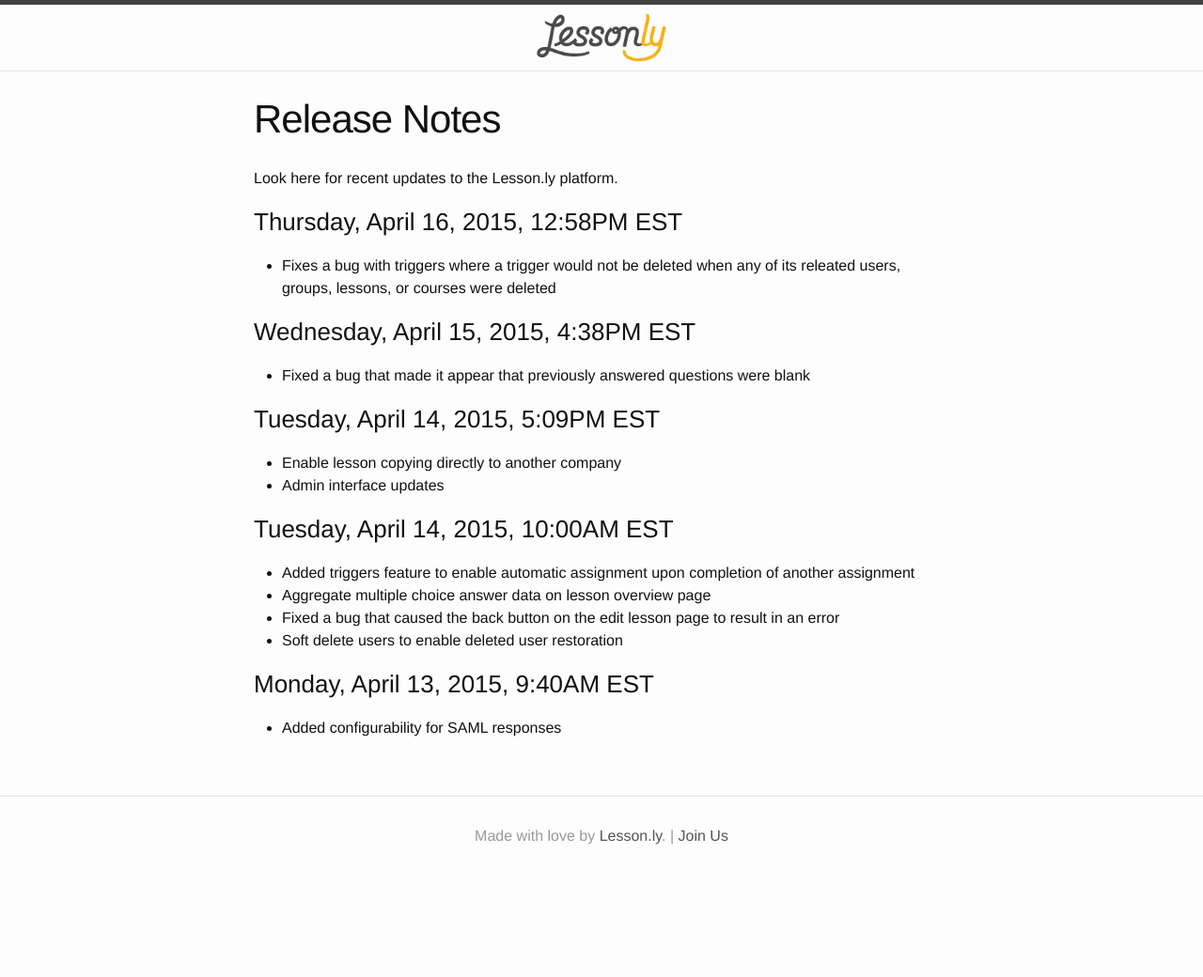
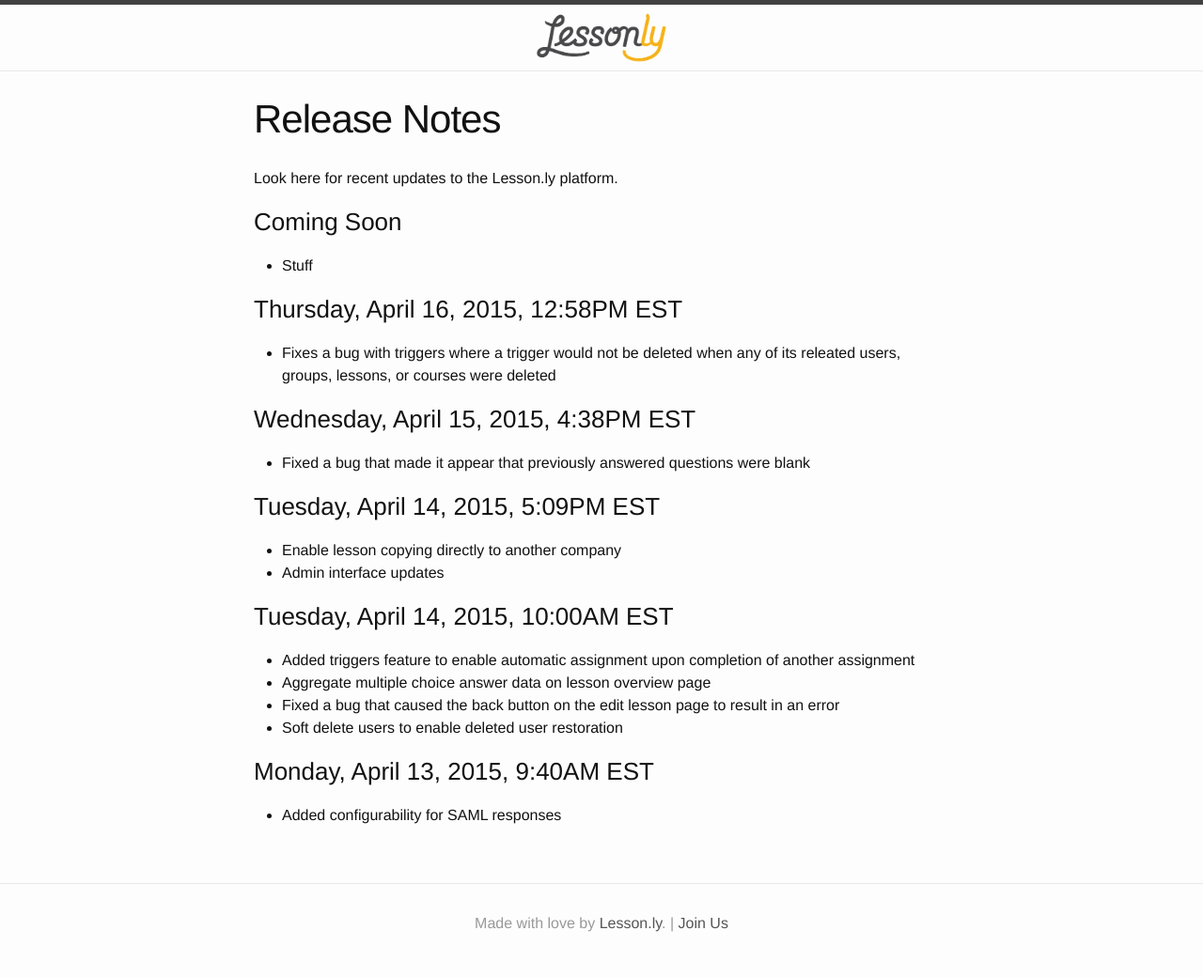
Before and after one commit to isabella232/lessonly.github.io, a Jekyll site: the page built from release-notes.md, in a window 1280 px wide. Shown: the whole page at 94% size. Built offline with Jekyll 4.4.1, drawn with Linux system fonts in a browser that asks for light colours; before the commit the page ends 947 px from its top, so only the background shows below that.

Commit message:
Added coming soon section

```diff
--- a/release-notes.md
+++ b/release-notes.md
@@ -5,6 +5,10 @@
 ---
 
 Look here for recent updates to the Lesson.ly platform.
+
+### Coming Soon
+
+- Stuff
 
 ### Thursday, April 16, 2015, 12:58PM EST
 
```
